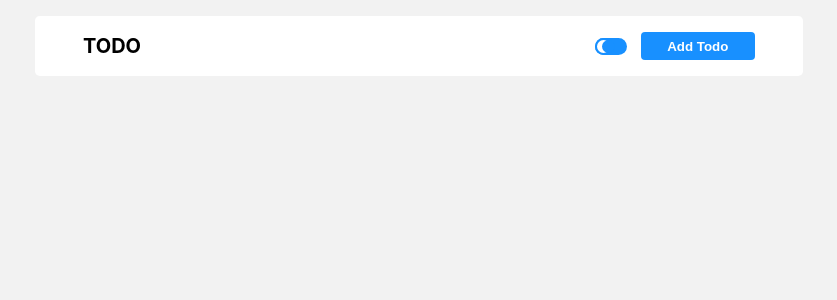
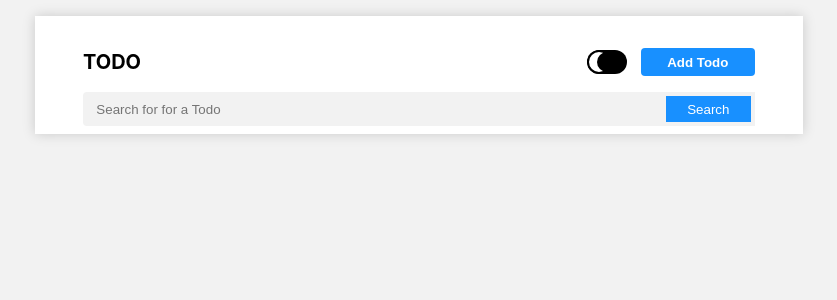
Before and after one commit to slick-codes/start-react, a React (Create React App) app: page / in a window 1280 px wide. Shown: the top 300 px of the page, without its empty margins (221-1058 px from the left). Built offline with nearby package versions, Linux system fonts and the light colour scheme.

Commit message:
Add SearchPanel.jsx component

```diff
--- a/src/App.jsx
+++ b/src/App.jsx
@@ -1,19 +1,22 @@
-import React from 'react';
-import './assets/style/App.css';
-import Navigation from './components/Navigation';
+import React from "react";
+import "./assets/style/App.css";
+import Navigation from "./components/Navigation";
+import SearchPanel from "./components/SearchPanel";
 
 function App() {
+  const [config, setConfig] = React.useState({
+    darkMode: false,
+  });
 
-  const [config , setConfig] = React.useState({
-    darkMode: false
-  })
-
-  const toggleDarkMode = () => setConfig( oldConfig => ( {...oldConfig, darkMode: !oldConfig.darkMode} ) )
-
+  const toggleDarkMode = () =>
+    setConfig((oldConfig) => ({ ...oldConfig, darkMode: !oldConfig.darkMode }));
 
   return (
     <div className="App">
-      <Navigation handlers={{ toggleDarkMode }} darkMode={ config.darkMode } />
+      <header>
+        <Navigation handlers={{ toggleDarkMode }} darkMode={config.darkMode} />
+        <SearchPanel />
+      </header>
     </div>
   );
 }
--- a/src/assets/style/App.css
+++ b/src/assets/style/App.css
@@ -2,9 +2,10 @@
 
 :root{
   --complementary-color: #1890ff;
-  --light-gray: rgba(235, 235, 235, 0.65);
+  --light-gray: #f2f2f2;
   --radius: .3em;
   --global-transition: .3s;
+  --container-shadow: 0px 0px 12px 0px #0000002b;
 }
 
 
@@ -22,20 +23,25 @@
   max-width:80em;
 }
 
+header{
+  box-shadow: var(--container-shadow);
+  padding:.5em 3em;
+  padding-top:2em;
+  background:white;
+}
 nav{
-  padding:1em 3em;
+  padding:1em inherit;
   display:flex;
   justify-content:space-between;
   align-items:center;
-  background:white;
-  /* box-shadow: 0px 0px 14px 9px #00000005; */
   border-radius:var(--radius);
 }
 .darkmode__toggler{
-  background: var(--complementary-color);
-  width: 2em;
+  background: black;
+  width: 2.5em;
   border-radius:30em;
   cursor:pointer;
+  overflow:hidden;
   /* border:solid 1px black; */
 }
 
@@ -43,10 +49,10 @@ nav{
   content:"";
   display:block;
   background: white;
-  width:1.05em;
-  height:1.05em;
+  width:1.5em;
+  height:1.5em;
   border-radius:inherit;
-  border:solid 2px var(--complementary-color);
+  border:solid 2px black;
   position:relative;
   transition: var(--global-transition);
   /* overflow:hidden; */
@@ -59,7 +65,7 @@ nav{
   height: 100%;
   width:100%;
   position:absolute;
-  background:var(--complementary-color);
+  background:black;
   border-radius:inherit;
   margin-left:40%;
   transform-origin: right;
@@ -97,4 +103,40 @@ nav button{
   font-weight:bolder;
   border:none;
   border-radius:var(--radius);
+  cursor:pointer;
 }
+
+.search{
+  display:flex;
+  align-items:center;
+  /* box-shadow: var(--container-shadow); */
+  margin-top:1em;
+  background:white;
+  position:relative;
+  /* justify-content:center; */
+}
+
+.search .search__bar{
+  width:100%;
+  display:flex;
+  align-items:center;
+  /* padding:.0em .5em; */
+}
+
+.search .search__bar input{
+  width:inherit;
+  padding:.7em 1em;
+  border:none;
+  border-radius:var(--radius);
+  background:var(--light-gray);
+}
+
+.search .search__button{
+  position:absolute;
+  right:0em;
+  height:100%;
+  width:7em;
+  border:solid 4px var(--light-gray);
+  background:var(--complementary-color);
+  color:white;
+}
--- a/src/components/Navigation.jsx
+++ b/src/components/Navigation.jsx
@@ -10,7 +10,7 @@ function Navigation( props ){
                 Todo
             </section>
             <section>
-                <div className={`darkmode__toggler ${ darkMode? 'dark' : "" }` }  onClick={ toggleDarkMode } > <div></div></div>
+                <div className={`darkmode__toggler ${ darkMode? 'dark' : '' }` }  onClick={ toggleDarkMode } > <div></div></div>
                 <button className="create__button">Add Todo</button>
             </section>
         </nav>
--- /dev/null
+++ b/src/components/SearchPanel.jsx
@@ -0,0 +1,17 @@
+
+
+
+const SearchPanel = function(){
+
+    return (
+        <div className="search">
+            <section className="search__bar">
+                <input type="search" placeholder="Search for for a Todo" />
+                <button className="search__button">Search</button>
+            </section>
+        </div>
+    );
+}
+
+
+export default SearchPanel
```
